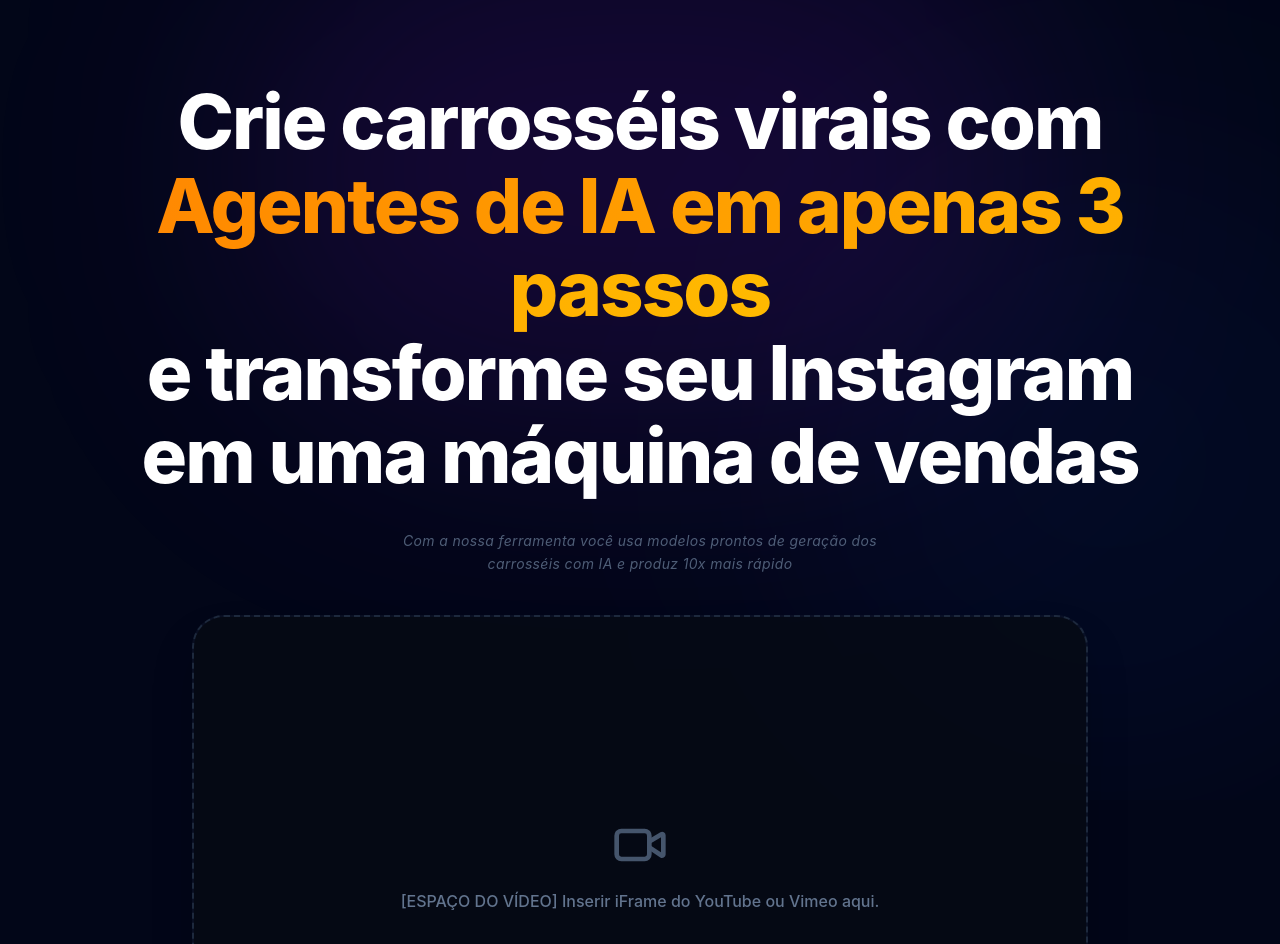
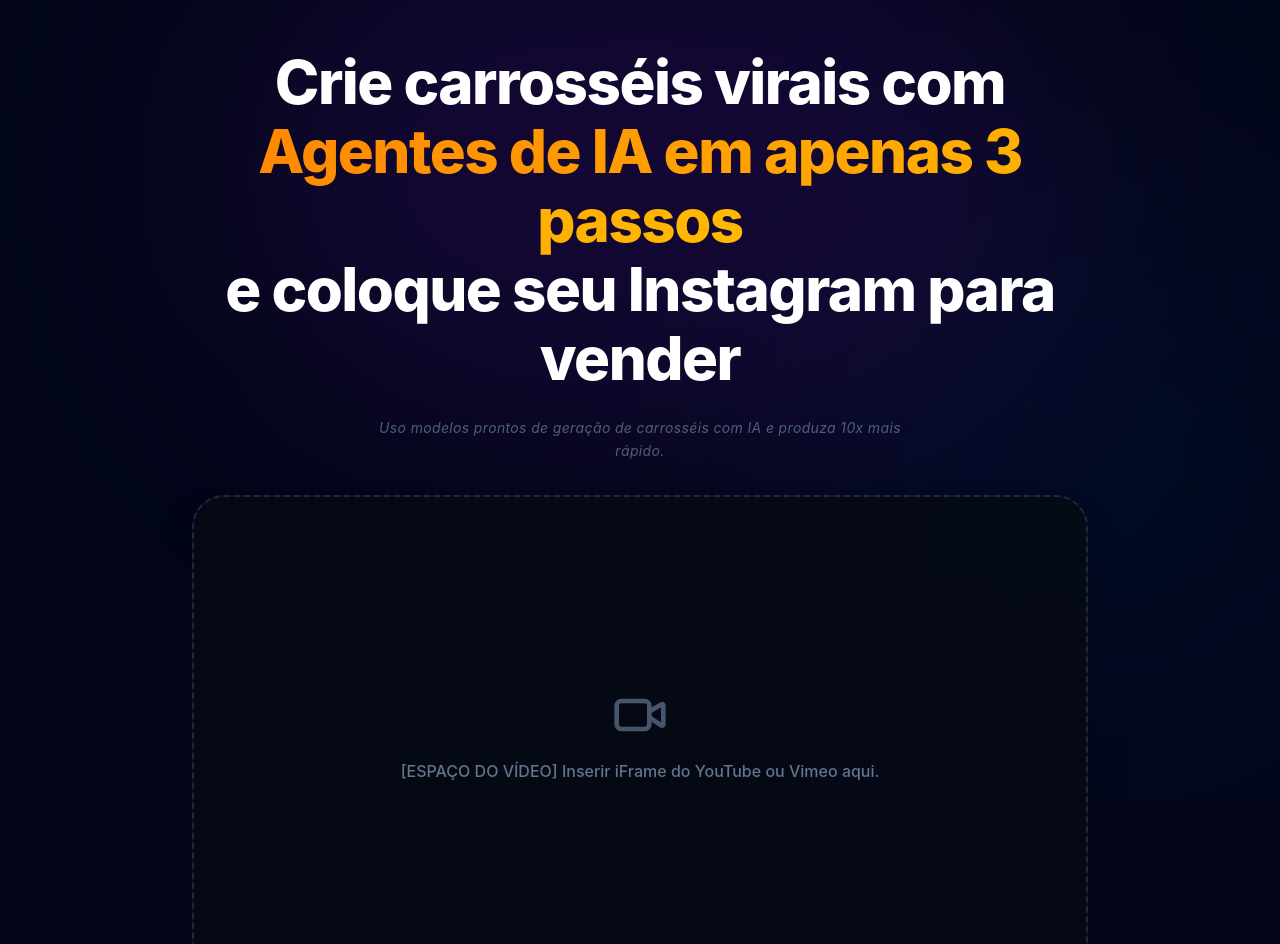
Before and after one commit to GLAUBERUCHOA/Corrosel-Viral, a Next.js app: page / in a window 1280 px wide. Shown: the top 944 px of the page. Built offline with nearby package versions, Linux system fonts and the light colour scheme; a web font is replaced by a local one.

Commit message:
style: optimize hero section for above-the-fold visibility on laptops

```diff
--- a/app/page.tsx
+++ b/app/page.tsx
@@ -41,7 +41,7 @@ export default function HomePage() {
   const cardGlowingShadow = "hover:shadow-[0_0_20px_rgba(139,92,246,0.2)]";
 
   const MainCTA = ({ text = "SIM, EU QUERO VIRALIZAR HOJE!", subtext = "Acesso Vitalício + Bônus Exclusivos" }: { text?: string; subtext?: string }) => (
-    <div className="flex flex-col items-center justify-center relative my-12">
+    <div className="flex flex-col items-center justify-center relative my-8">
       <div className="absolute top-0 left-0 w-full h-full border border-orange-500/50 rounded-full animate-[ping_2s_cubic-bezier(0,0,0.2,1)_infinite] z-0"></div>
       <div className="absolute top-0 left-0 w-full h-full border border-amber-500/30 rounded-full animate-[ping_2.5s_cubic-bezier(0,0,0.2,1)_infinite] delay-150 z-0"></div>
 
@@ -72,23 +72,23 @@ export default function HomePage() {
       <div className="relative z-10">
 
         {/* HEADER / HERO SECTION */}
-        <section className="pt-10 pb-12 sm:pt-20 sm:pb-24 px-6 max-w-6xl mx-auto text-center flex flex-col items-center">
+        <section className="pt-6 pb-8 sm:pt-12 sm:pb-16 px-6 max-w-6xl mx-auto text-center flex flex-col items-center">
           <FadeInSection>
 
-            <h1 className="text-4xl sm:text-5xl md:text-6xl lg:text-[76px] font-extrabold text-white tracking-tight leading-[1.1] mb-8 max-w-5xl mx-auto px-2">
+            <h1 className="text-3xl sm:text-4xl md:text-5xl lg:text-6xl font-extrabold text-white tracking-tight leading-[1.15] mb-6 max-w-4xl mx-auto px-2">
               Crie carrosséis virais com <br className="hidden sm:block" />
               <span className="text-transparent bg-clip-text bg-gradient-to-r from-orange-400 to-amber-400">
                 Agentes de IA em apenas 3 passos
               </span> <br className="hidden sm:block" />
-              e transforme seu Instagram em uma máquina de vendas
+              e coloque seu Instagram para vender
             </h1>
 
-            <p className="text-xs sm:text-sm text-slate-500 max-w-xl mx-auto leading-relaxed mb-10 px-4 font-normal tracking-wide italic opacity-80 mt-1">
-              Com a nossa ferramenta você usa modelos prontos de geração dos carrosséis com IA e produz 10x mais rápido
+            <p className="text-xs sm:text-sm text-slate-500 max-w-xl mx-auto leading-relaxed mb-8 px-4 font-normal tracking-wide italic opacity-80 mt-0">
+              Uso modelos prontos de geração de carrosséis com IA e produza 10x mais rápido.
             </p>
 
             {/* ESPAÇO PARA O VÍDEO DE VENDAS */}
-            <div className="w-full max-w-4xl mx-auto h-[250px] sm:h-[350px] md:h-[450px] lg:h-[500px] border-2 border-slate-800 border-dashed rounded-[2rem] bg-slate-900/60 backdrop-blur-md flex flex-col items-center justify-center text-slate-500 gap-4 group hover:border-slate-600 transition-colors relative overflow-hidden mb-12 shadow-2xl">
+            <div className="w-full max-w-4xl mx-auto h-[220px] sm:h-[300px] md:h-[400px] lg:h-[480px] border-2 border-slate-800 border-dashed rounded-[2rem] bg-slate-900/60 backdrop-blur-md flex flex-col items-center justify-center text-slate-500 gap-4 group hover:border-slate-600 transition-colors relative overflow-hidden mb-8 shadow-2xl">
               <div className="absolute inset-0 bg-black/40 z-10"></div>
               <Video size={56} className="text-slate-600 group-hover:text-slate-400 transition-colors z-20" />
               <p className="font-medium z-20 text-center px-4">[ESPAÇO DO VÍDEO] <br className="sm:hidden" /> Inserir iFrame do YouTube ou Vimeo aqui.</p>
```
